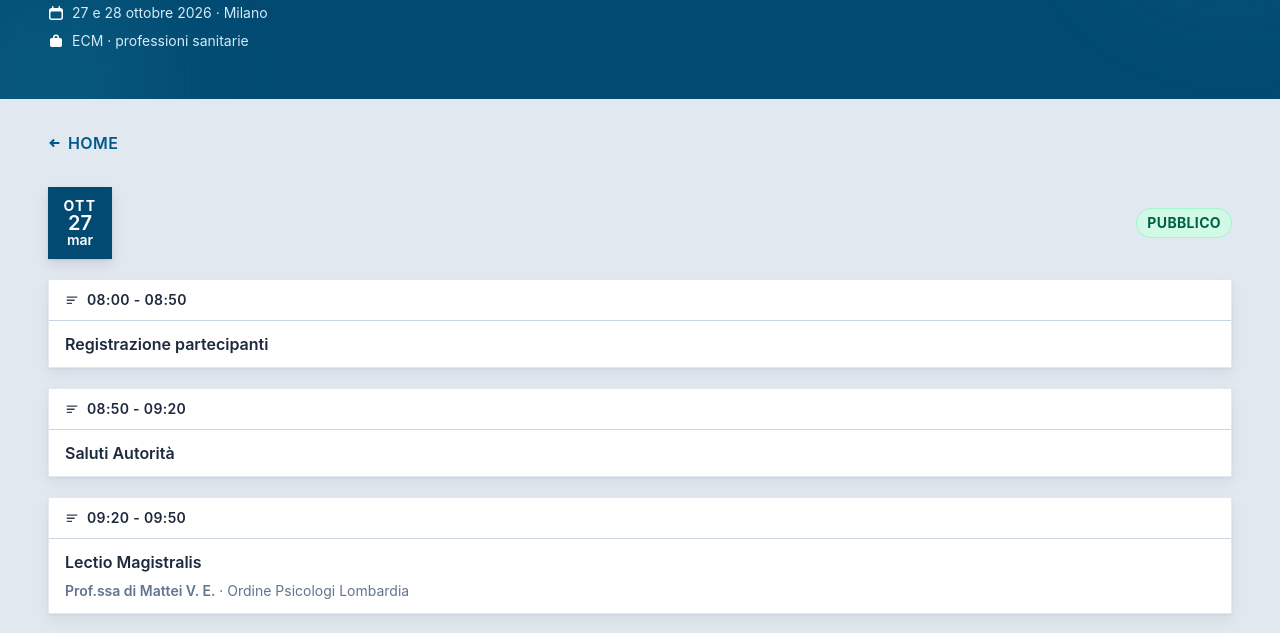
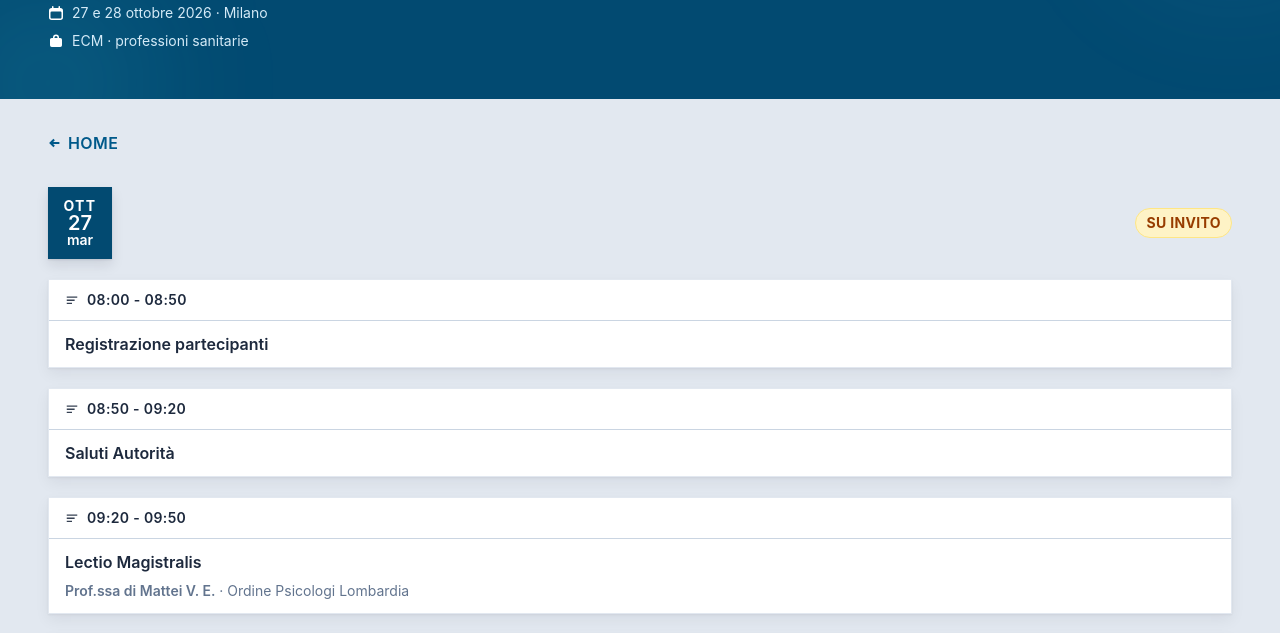
Before and after one commit to alkaest2002/aviation-psy, a website built with Vite: page pages/programma.html in a window 1280 px wide. Shown: the part 161-794 px from the top of the page. Built offline with nearby package versions, Linux system fonts and the light colour scheme.

Commit message:
Update site

```diff
--- a/pages/programma.html
+++ b/pages/programma.html
@@ -82,11 +82,20 @@
                             <span class="text-sm font-semibold leading-none"
                                 x-text="$store.programStore.getDateWeekday(day.date)"></span>
                         </div>
-                        <span
-                            class="ml-auto inline-flex items-center gap-1 rounded-full border border-emerald-200
-                               bg-emerald-100 px-2.5 py-1 text-sm font-bold uppercase tracking-wide text-emerald-800 shrink-0">
-                            Pubblico
-                        </span>
+                        <template x-if="day.type === 'invite-only'">
+                                <span
+                                    class="ml-auto inline-flex items-center gap-1 rounded-full border border-amber-200
+                                    bg-amber-100 px-2.5 py-1 text-sm font-bold uppercase tracking-wide text-amber-800 shrink-0">
+                                    Su invito
+                                </span>
+                        </template>
+                        <template x-if="day.type === 'public'">
+                            <span
+                                class="ml-auto inline-flex items-center gap-1 rounded-full border border-emerald-200
+                                bg-emerald-100 px-2.5 py-1 text-sm font-bold uppercase tracking-wide text-emerald-800 shrink-0">
+                                Pubblico
+                            </span>
+                        </template>
                     </div>
 
                     <!-- Events — mix of simple cards and panel cards -->
```
